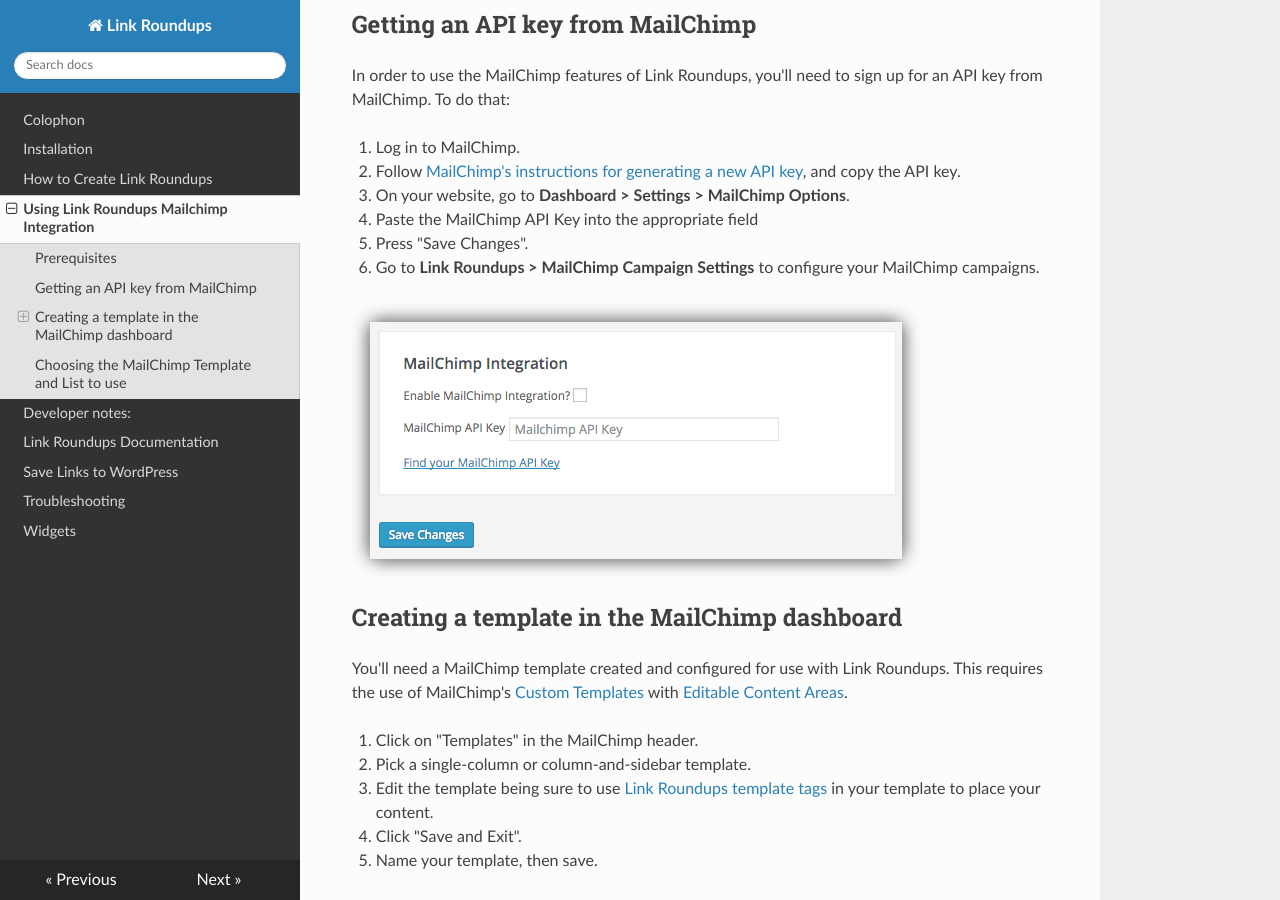
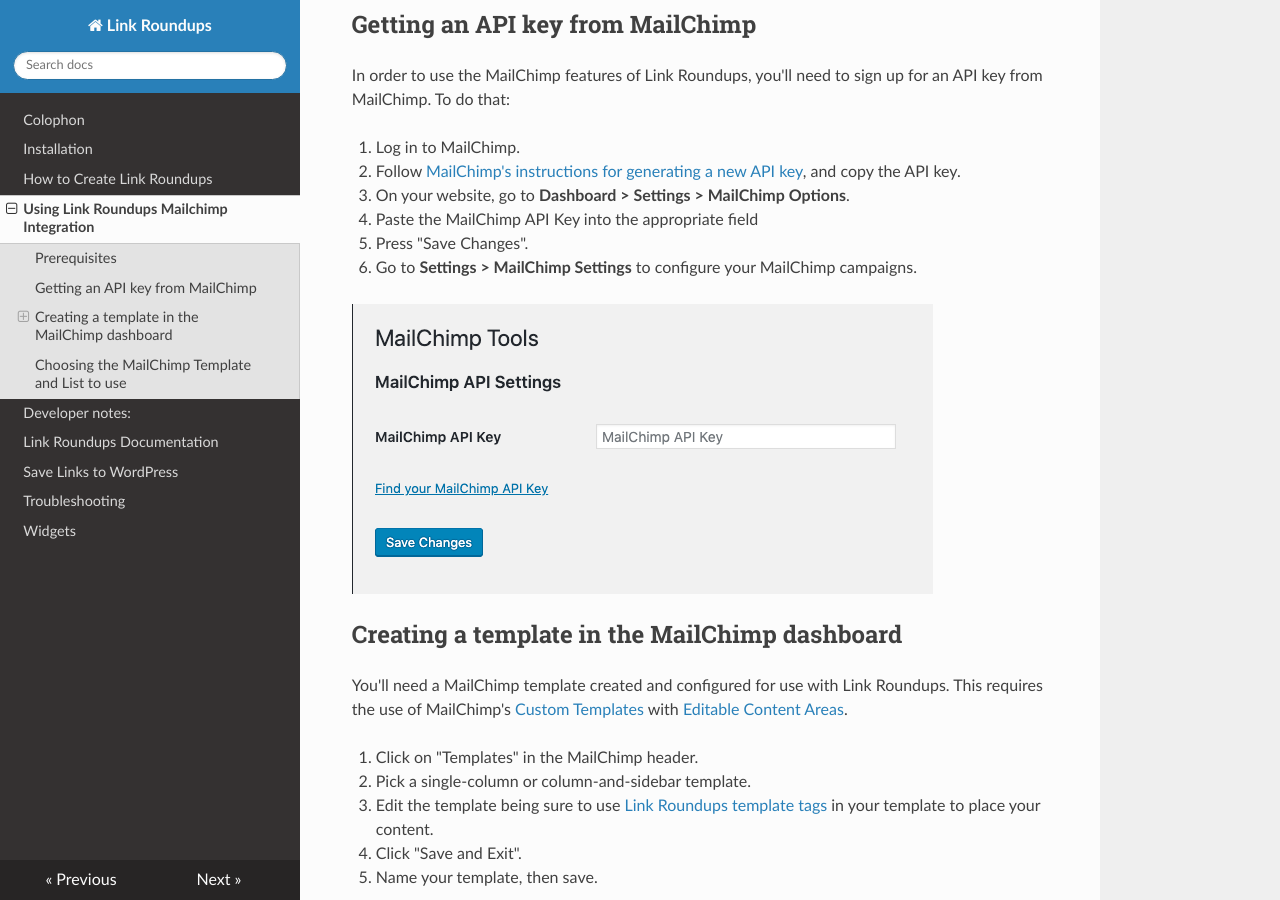
Before and after one commit to INN/link-roundups, an MkDocs documentation site: the page built from docs/mailchimp.md, in a window 1280 px wide and 900 px high, scrolled down 400 px. Built offline with MkDocs 1.6.1, drawn with Linux system fonts in a browser that asks for light colours; nearby versions of some CDN libraries.

Commit message:
Replace MailChimp settings image.

```diff
--- a/docs/mailchimp.md
+++ b/docs/mailchimp.md
@@ -18,7 +18,7 @@ In order to use the MailChimp features of Link Roundups, you'll need to sign up
 3. On your website, go to **Dashboard > Settings > MailChimp Options**.
 4. Paste the MailChimp API Key into the appropriate field
 5. Press "Save Changes".
-6. Go to **Link Roundups > MailChimp Campaign Settings** to configure your MailChimp campaigns.
+6. Go to **Settings > MailChimp Settings** to configure your MailChimp campaigns.
 
 ![Link Roundups MailChimp API settings](./img/link-roundups-mailchimp-integration.png)
 
```
Also changed, not shown: docs/img/link-roundups-mailchimp-integration.png.
